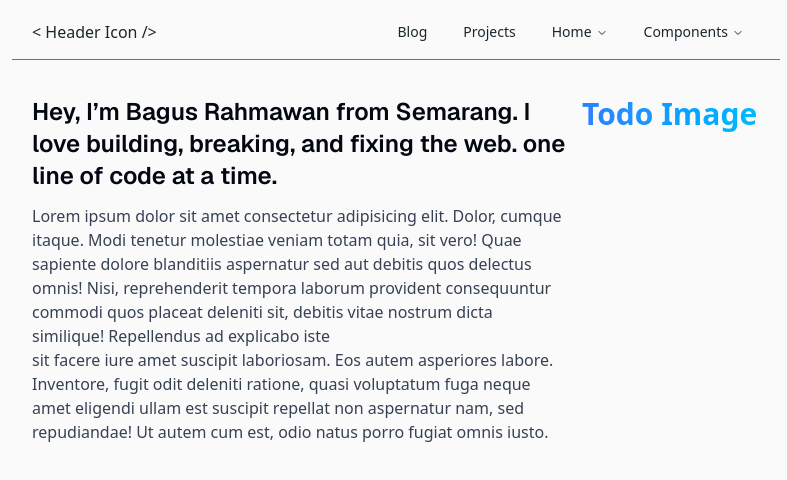
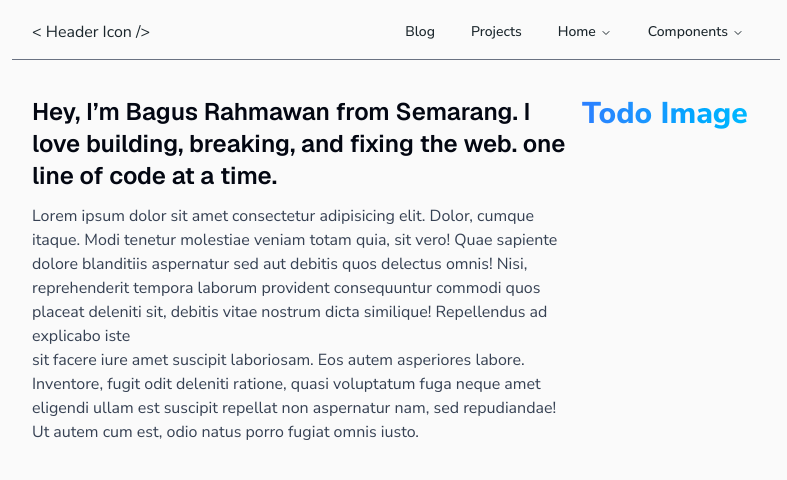
Before and after one commit to bagoesrex/portfolio-website, a Next.js app: page /about in a window 1280 px wide. Shown: the top 480 px of the page, without its empty margins (244-1031 px from the left). Built offline with nearby package versions, Linux system fonts and the light colour scheme.

Commit message:
feat(global): apply Nunito Sans font styling

```diff
--- a/app/globals.css
+++ b/app/globals.css
@@ -8,6 +8,7 @@
   --color-foreground: var(--foreground);
   --font-sans: var(--font-geist-sans);
   --font-mono: var(--font-geist-mono);
+  --font-nunito: var(--font-nunito-sans)
   --color-sidebar-ring: var(--sidebar-ring);
   --color-sidebar-border: var(--sidebar-border);
   --color-sidebar-accent-foreground: var(--sidebar-accent-foreground);
--- a/app/layout.tsx
+++ b/app/layout.tsx
@@ -2,6 +2,12 @@ import type { Metadata } from "next";
 import { Geist, Geist_Mono } from "next/font/google";
 import "./globals.css";
 import Header from "@/components/layout/header";
+import localFont from 'next/font/local'
+
+const nunitoSans = localFont({
+  src: '../public/fonts/NunitoSans.ttf',
+  variable: "--font-nunito-sans",
+})
 
 const geistSans = Geist({
   variable: "--font-geist-sans",
@@ -26,7 +32,7 @@ export default function RootLayout({
   return (
     <html lang="en">
       <body
-        className={`${geistSans.variable} ${geistMono.variable} antialiased`}
+        className={`${geistSans.variable} ${geistMono.variable} ${nunitoSans.className} antialiased`}
       >
         <Header />
         {children}
```
Also changed, not shown: public/fonts/NunitoSans.ttf (added).
